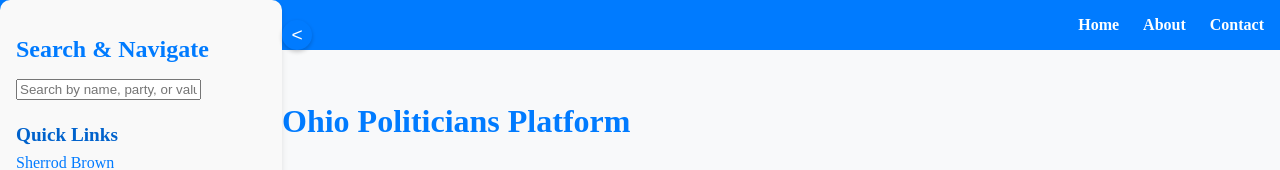
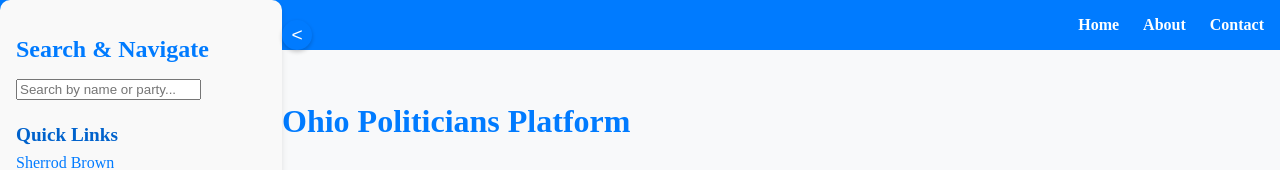
Before and after one commit to bartholomewdevelopment/political-candidates, a React (Create React App) app: page / in a window 1280 px wide. Shown: the top 170 px of the page. Built offline with nearby package versions, Linux system fonts and the light colour scheme.

Commit message:
update field default placeholder text

```diff
--- a/src/components/PoliticianSearch.js
+++ b/src/components/PoliticianSearch.js
@@ -15,7 +15,7 @@ function PoliticianSearch({ onSearch }) {
     <div className="politician-search">
       <input
         type="text"
-        placeholder="Search by name, party, or value..."
+        placeholder="Search by name or party..."
         value={searchTerm}
         onChange={handleSearch}
       />
```
